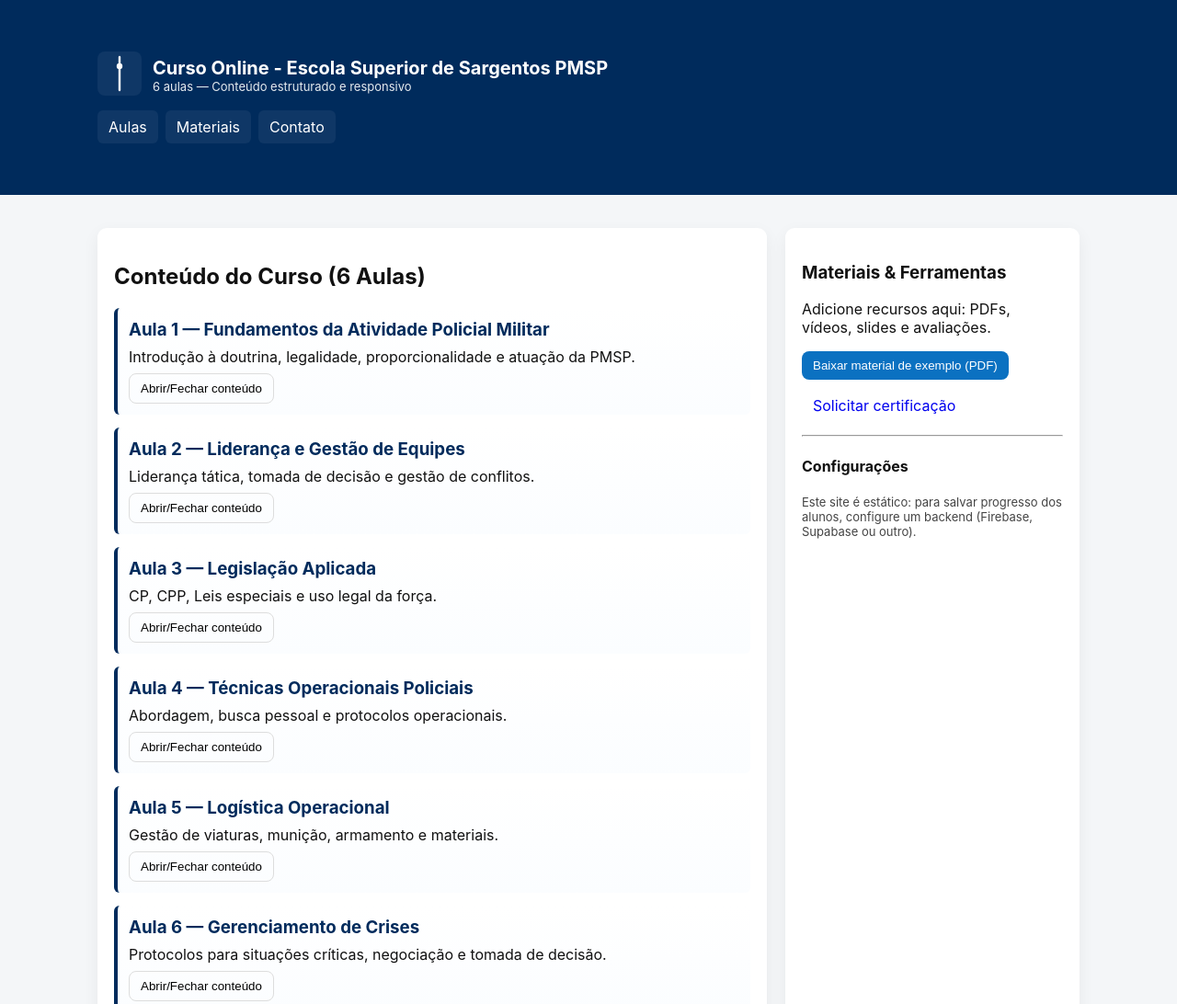
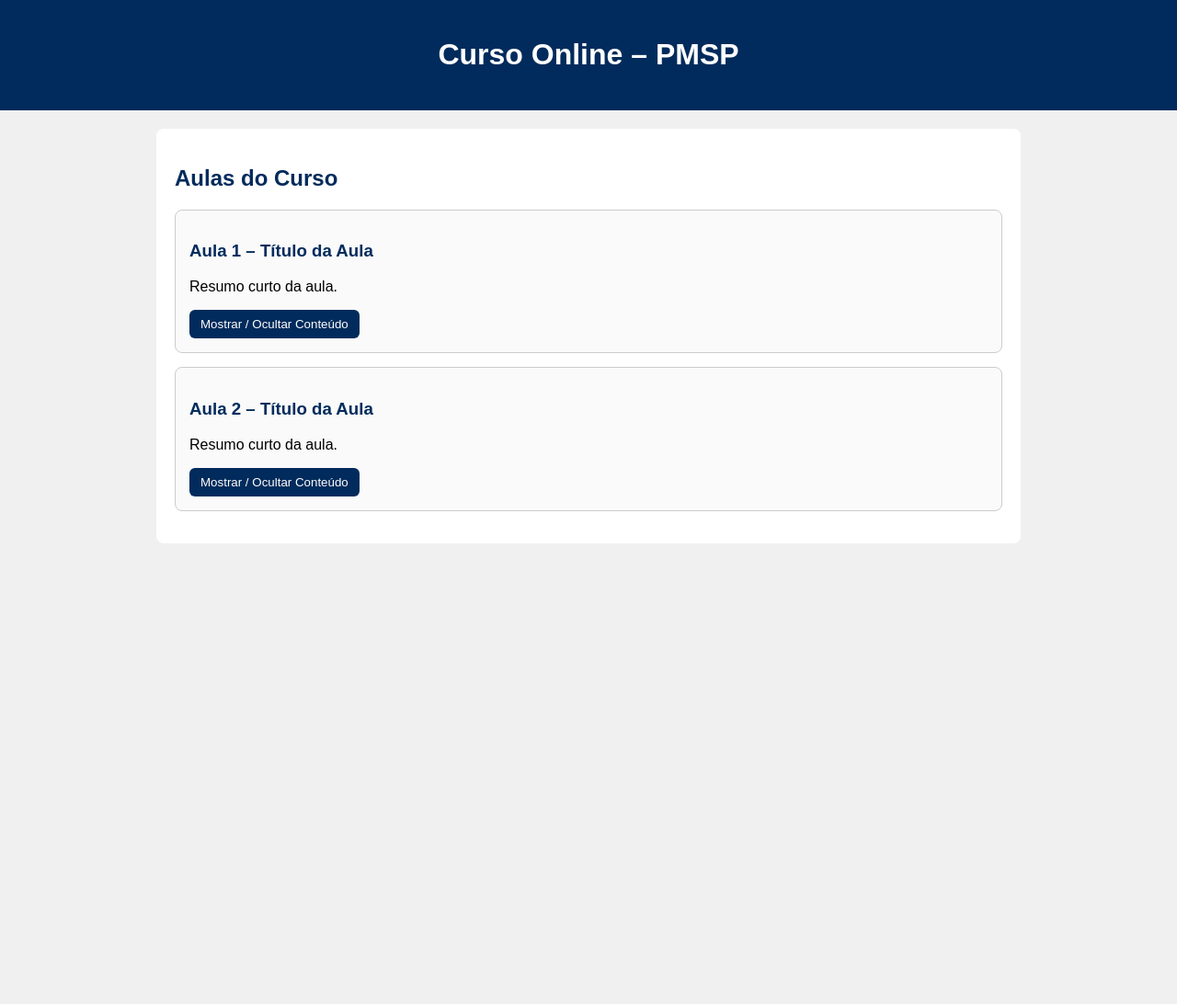
Before and after one commit to kaiov4914-cyber/ESSGT---Escola-Superior-de-Sargentos-da-Policia-Militar, a plain HTML site: page index.html in a window 1280 px wide. Shown: the top 1092 px of the page at 92% size. After the commit the page ends 800 px from the top, so only its background shows below. Drawn offline with Linux system fonts and the light colour scheme.

Commit message:
Update index.html

```diff
--- a/index.html
+++ b/index.html
@@ -1,170 +1,75 @@
 <!DOCTYPE html>
 <html lang="pt-BR">
 <head>
-  <meta charset="utf-8" />
-  <meta name="viewport" content="width=device-width, initial-scale=1" />
-  <title>Curso Online - Escola Superior de Sargentos PMSP</title>
+  <meta charset="UTF-8" />
+  <meta name="viewport" content="width=device-width, initial-scale=1.0" />
+  <title>Curso Online – Editável</title>
+
   <style>
-    :root{--primary:#002b5c;--accent:#0b71c1;--bg:#f4f6f8;--card:#ffffff}
-    *{box-sizing:border-box}
-    body{margin:0;font-family:Inter, system-ui, -apple-system, "Segoe UI", Roboto, "Helvetica Neue", Arial; background:var(--bg); color:#111}
-    header{background:var(--primary); color:#fff;padding:20px 16px}
-    .wrap{max-width:1100px;margin:20px auto;padding:16px}
-    .brand{display:flex;gap:12px;align-items:center}
-    .brand .title{font-size:20px;font-weight:700}
-
-    nav{margin-top:12px;display:flex;gap:8px;flex-wrap:wrap}
-    nav a{color:#fff;text-decoration:none;padding:8px 12px;border-radius:6px;background:rgba(255,255,255,0.06)}
-
-    main{display:grid;grid-template-columns:1fr 320px;gap:20px}
-    @media (max-width:900px){main{grid-template-columns:1fr}}
-
-    .card{background:var(--card);padding:18px;border-radius:10px;box-shadow:0 6px 18px rgba(10,10,10,0.06)}
-    .aula{border-left:4px solid var(--primary);padding:12px;margin-bottom:14px;border-radius:6px;background:linear-gradient(180deg,#fff,#fbfdff)}
-    .aula h3{margin:0 0 8px 0;color:var(--primary)}
-    .aula p{margin:0 0 8px 0}
-
-    .lesson-list{list-style:none;padding:0;margin:0}
-    .lesson-list li{margin-bottom:10px}
-    .btn{display:inline-block;padding:8px 12px;border-radius:8px;text-decoration:none;border:0;cursor:pointer}
-    .btn-primary{background:var(--accent);color:#fff}
-    .btn-outline{background:transparent;border:1px solid #ddd}
-
-    /* small helper for expanded lesson */
-    .lesson-content{display:none;padding-top:8px}
-    .lesson-open .lesson-content{display:block}
-
-    footer{margin-top:24px;padding:12px;text-align:center;color:#666}
+    body { font-family: Arial, sans-serif; margin: 0; padding: 0; background: #f0f0f0; }
+    header { background: #002b5c; color: white; padding: 20px; text-align: center; }
+    .container { width: 90%; max-width: 900px; margin: 20px auto; background: white; padding: 20px; border-radius: 8px; }
+    .aula { border: 1px solid #ccc; padding: 15px; border-radius: 8px; margin-bottom: 15px; background: #fafafa; }
+    h2, h3 { color: #002b5c; }
+    button { padding: 8px 12px; border: none; background: #002b5c; color: white; border-radius: 6px; cursor: pointer; }
+    .conteudo { display: none; margin-top: 10px; }
   </style>
 </head>
+
 <body>
   <header>
-    <div class="wrap">
-      <div class="brand">
-        <div>
-          <!-- Você pode substituir por imagem do brasão -->
-          <svg width="48" height="48" viewBox="0 0 24 24" fill="none" xmlns="http://www.w3.org/2000/svg" aria-hidden>
-            <rect width="24" height="24" rx="4" fill="#fff" opacity="0.06"/>
-            <path d="M12 3v18" stroke="#fff" stroke-width="1.2" stroke-linecap="round" stroke-linejoin="round"/>
-            <circle cx="12" cy="8" r="1.6" fill="#fff"/>
-          </svg>
-        </div>
-        <div>
-          <div class="title">Curso Online - Escola Superior de Sargentos PMSP</div>
-          <div style="font-size:13px;opacity:.9">6 aulas — Conteúdo estruturado e responsivo</div>
-        </div>
-      </div>
-
-      <nav aria-label="menu do curso">
-        <a href="#aulas">Aulas</a>
-        <a href="#materiais">Materiais</a>
-        <a href="#contato">Contato</a>
-      </nav>
-    </div>
+    <h1>Curso Online – PMSP</h1>
   </header>
 
-  <div class="wrap">
-    <main>
-      <section class="card" id="aulas">
-        <h2>Conteúdo do Curso (6 Aulas)</h2>
+  <div class="container">
+    <h2>Aulas do Curso</h2>
 
-        <div class="aula" id="aula1">
-          <h3>Aula 1 — Fundamentos da Atividade Policial Militar</h3>
-          <p class="summary">Introdução à doutrina, legalidade, proporcionalidade e atuação da PMSP.</p>
-          <button class="btn btn-outline" onclick="toggleLesson(1)">Abrir/Fechar conteúdo</button>
-          <div class="lesson-content" id="content-1">
-            <p><strong>Objetivos:</strong> compreender papel institucional, aplicar princípios no planejamento.</p>
-            <ul>
-              <li>História e evolução da PMSP</li>
-              <li>Estrutura organizacional</li>
-              <li>Princípios de atuação</li>
-            </ul>
-          </div>
-        </div>
+    <!-- MODELO DE AULA (COPIE E COLE PARA ADICIONAR MAIS) -->
 
-        <div class="aula" id="aula2">
-          <h3>Aula 2 — Liderança e Gestão de Equipes</h3>
-          <p class="summary">Liderança tática, tomada de decisão e gestão de conflitos.</p>
-          <button class="btn btn-outline" onclick="toggleLesson(2)">Abrir/Fechar conteúdo</button>
-          <div class="lesson-content" id="content-2">
-            <p><strong>Atividades práticas:</strong> simulações de comando, feedback estruturado.</p>
-          </div>
-        </div>
+    <div class="aula">
+      <h3>Aula 1 – Título da Aula</h3>
+      <p>Resumo curto da aula.</p>
+      <button onclick="toggleConteudo(this)">Mostrar / Ocultar Conteúdo</button>
 
-        <div class="aula" id="aula3">
-          <h3>Aula 3 — Legislação Aplicada</h3>
-          <p class="summary">CP, CPP, Leis especiais e uso legal da força.</p>
-          <button class="btn btn-outline" onclick="toggleLesson(3)">Abrir/Fechar conteúdo</button>
-          <div class="lesson-content" id="content-3">
-            <p><strong>Casos:</strong> estudo de casos jurídicos envolvendo atuação policial.</p>
-          </div>
-        </div>
-
-        <div class="aula" id="aula4">
-          <h3>Aula 4 — Técnicas Operacionais Policiais</h3>
-          <p class="summary">Abordagem, busca pessoal e protocolos operacionais.</p>
-          <button class="btn btn-outline" onclick="toggleLesson(4)">Abrir/Fechar conteúdo</button>
-          <div class="lesson-content" id="content-4">
-            <p><strong>Prática:</strong> exercícios táticos com cenários reais e checklist de segurança.</p>
-          </div>
-        </div>
-
-        <div class="aula" id="aula5">
-          <h3>Aula 5 — Logística Operacional</h3>
-          <p class="summary">Gestão de viaturas, munição, armamento e materiais.</p>
-          <button class="btn btn-outline" onclick="toggleLesson(5)">Abrir/Fechar conteúdo</button>
-          <div class="lesson-content" id="content-5">
-            <p><strong>Exercício prático:</strong> montar plano logístico para operação.</p>
-          </div>
-        </div>
-
-        <div class="aula" id="aula6">
-          <h3>Aula 6 — Gerenciamento de Crises</h3>
-          <p class="summary">Protocolos para situações críticas, negociação e tomada de decisão.</p>
-          <button class="btn btn-outline" onclick="toggleLesson(6)">Abrir/Fechar conteúdo</button>
-          <div class="lesson-content" id="content-6">
-            <p><strong>Simulação:</strong> cenários com múltiplas vítimas e coordenação interagências.</p>
-          </div>
-        </div>
-
-      </section>
-
-      <aside class="card" id="materiais">
-        <h3>Materiais & Ferramentas</h3>
-        <p>Adicione recursos aqui: PDFs, vídeos, slides e avaliações.</p>
-        <ul class="lesson-list">
-          <li><button class="btn btn-primary" onclick="downloadSample()">Baixar material de exemplo (PDF)</button></li>
-          <li><a class="btn" href="#contato">Solicitar certificação</a></li>
+      <div class="conteudo">
+        <p><strong>Objetivos:</strong></p>
+        <ul>
+          <li>Objetivo 1</li>
+          <li>Objetivo 2</li>
         </ul>
 
-        <hr style="margin:14px 0" />
-        <h4>Configurações</h4>
-        <p style="font-size:13px;color:#444">Este site é estático: para salvar progresso dos alunos, configure um backend (Firebase, Supabase ou outro).</p>
-      </aside>
-    </main>
+        <p><strong>Conteúdo detalhado:</strong></p>
+        <p>Escreva aqui o conteúdo completo da aula.</p>
+      </div>
+    </div>
 
-    <footer class="card" id="contato">
-      <p>Desenvolvido para uso da Escola Superior de Sargentos — Personalize com logotipos e links de autenticação.</p>
-      <small>© PMSP — Curso Online</small>
-    </footer>
+    <!-- COPIE DAQUI PARA BAIXO PARA ADICIONAR NOVAS AULAS -->
+
+    <div class="aula">
+      <h3>Aula 2 – Título da Aula</h3>
+      <p>Resumo curto da aula.</p>
+      <button onclick="toggleConteudo(this)">Mostrar / Ocultar Conteúdo</button>
+
+      <div class="conteudo">
+        <p><strong>Objetivos:</strong></p>
+        <ul>
+          <li>Objetivo 1</li>
+          <li>Objetivo 2</li>
+        </ul>
+
+        <p><strong>Conteúdo detalhado:</strong></p>
+        <p>Descrição detalhada aqui.</p>
+      </div>
+    </div>
+
+    <!-- FIM DO MODELO -->
+
   </div>
 
   <script>
-    function toggleLesson(n){
-      const el = document.getElementById('content-'+n);
-      if(!el) return;
-      el.parentElement.classList.toggle('lesson-open');
-    }
-
-    function downloadSample(){
-      // exemplo simples: cria e baixa um arquivo de texto como placeholder
-      const content = 'Material de exemplo do curso - substitua por PDF real.';
-      const blob = new Blob([content], {type: 'text/plain'});
-      const url = URL.createObjectURL(blob);
-      const a = document.createElement('a');
-      a.href = url; a.download = 'material-exemplo.txt';
-      document.body.appendChild(a); a.click(); a.remove();
-      URL.revokeObjectURL(url);
+    function toggleConteudo(btn) {
+      const box = btn.nextElementSibling;
+      box.style.display = box.style.display === 'block' ? 'none' : 'block';
     }
   </script>
 </body>
```
